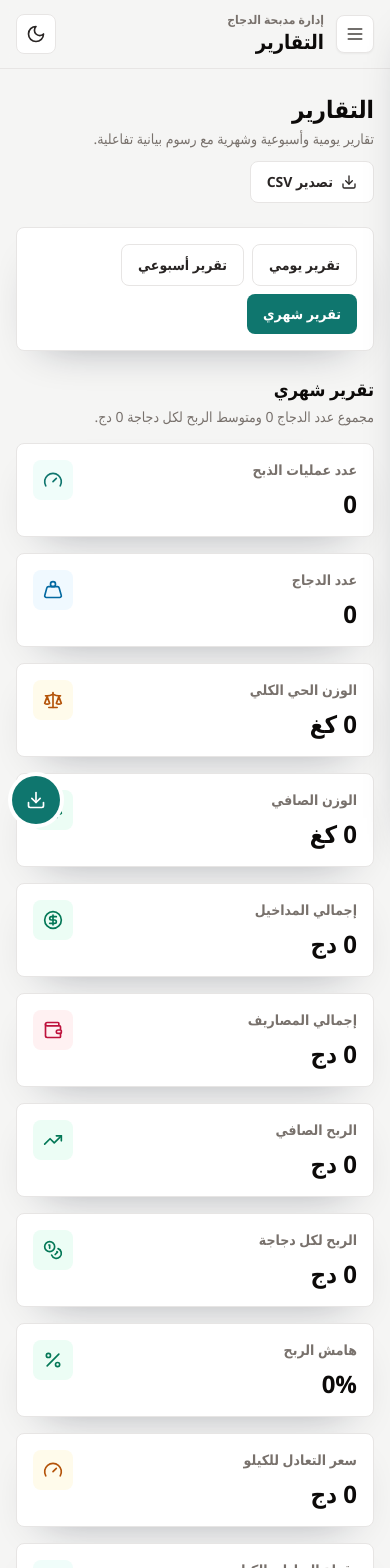
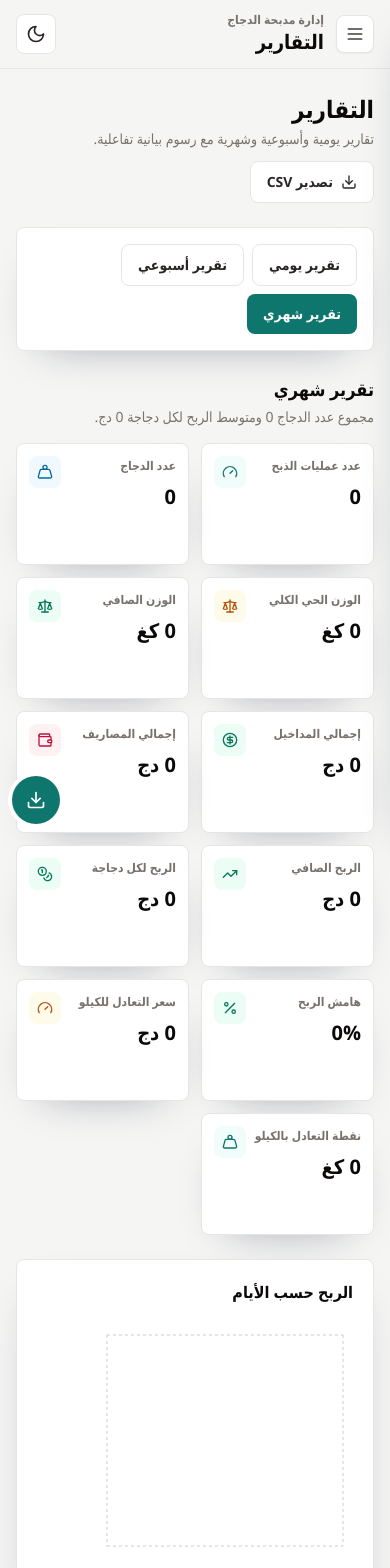
Before and after one commit to lhossohmida-lang/dajaj-ydbah, a React (Vite) app: page /reports in a window 390 px wide. Shown: the top 1568 px of the page. Built offline with nearby package versions, Linux system fonts and the light colour scheme; no server answers; the database is empty; sample sign-in values are in the browser's storage.

Commit message:
Show two stat cards per row on mobile

```diff
--- a/src/components/StatCard.jsx
+++ b/src/components/StatCard.jsx
@@ -13,12 +13,12 @@ export default function StatCard({ title, value, icon: Icon, tone = 'stone', hel
   const isNegative = typeof value === 'string' && value.trim().startsWith('-');
 
   return (
-    <article className="app-card p-4">
-      <div className="flex items-start justify-between gap-3">
+    <article className="app-card p-3 sm:p-4">
+      <div className="flex min-h-24 items-start justify-between gap-2 sm:gap-3">
         <div className="min-w-0">
-          <p className="text-sm font-bold text-stone-500 dark:text-stone-400">{title}</p>
+          <p className="text-xs font-bold leading-5 text-stone-500 dark:text-stone-400 sm:text-sm">{title}</p>
           <p
-            className={`mt-2 break-words text-2xl font-black ${
+            className={`mt-2 break-words text-xl font-black leading-tight sm:text-2xl ${
               isNegative ? 'text-rose-600 dark:text-rose-400' : 'text-stone-950 dark:text-white'
             }`}
           >
@@ -26,8 +26,8 @@ export default function StatCard({ title, value, icon: Icon, tone = 'stone', hel
           </p>
         </div>
         {Icon && (
-          <div className={`rounded-lg p-2.5 ${toneClasses[tone] || toneClasses.stone}`}>
-            <Icon className="h-5 w-5" aria-hidden="true" />
+          <div className={`shrink-0 rounded-lg p-2 sm:p-2.5 ${toneClasses[tone] || toneClasses.stone}`}>
+            <Icon className="h-4 w-4 sm:h-5 sm:w-5" aria-hidden="true" />
           </div>
         )}
       </div>
--- a/src/components/StatsGrid.jsx
+++ b/src/components/StatsGrid.jsx
@@ -27,7 +27,7 @@ export default function StatsGrid({ stats, currency }) {
   ];
 
   return (
-    <div className="grid gap-4 sm:grid-cols-2 xl:grid-cols-4">
+    <div className="grid grid-cols-2 gap-3 sm:gap-4 xl:grid-cols-4">
       {cards.map((card) => (
         <StatCard key={card.title} {...card} />
       ))}
```
